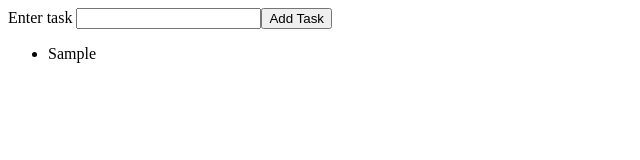
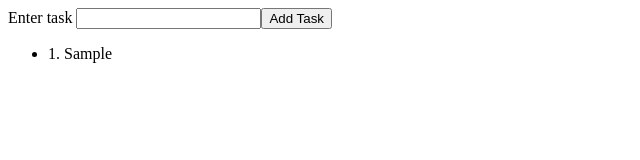
Before and after one commit to getlucky13/task-app, a React (Create React App) app: page / in a window 1280 px wide. Both pictures are taken after typing "Sample" into the empty fields and a click on the button "Add Task". Shown: the top 160 px of the page, without its empty margins (0-640 px from the left). Built offline with nearby package versions, Linux system fonts and the light colour scheme.

Commit message:
Minor formatting changes
Updates to formatting. Now correctly displays a numbered list instead of
simply an unordered list

```diff
--- a/src/App.js
+++ b/src/App.js
@@ -16,7 +16,8 @@ class App extends Component {
     this.state = {
       task: {
         text: '',
-        id: uniqid()
+        id: uniqid(),
+        index: 1
       },
       tasks: [],
     };
@@ -32,6 +33,7 @@ class App extends Component {
       task : {
         text: e.target.value,
         id: this.state.task.id,
+        index: this.state.task.index
       },
     });
   };
@@ -47,7 +49,8 @@ class App extends Component {
       tasks: this.state.tasks.concat(this.state.task),
       task: {
         text: '',
-        id: uniqid()
+        id: uniqid(),
+        index: this.state.task.index + 1
       },
     });
   };
--- a/src/components/Overview.js
+++ b/src/components/Overview.js
@@ -10,7 +10,7 @@ const Overview = (props) => {
     return (
         <ul>
             {tasks.map((task) => {
-                return <li key={task.id}>{task.text}</li>;
+                return <li key={task.id}>{task.index}. {task.text}</li>;
             })}
         </ul>
     );
```
